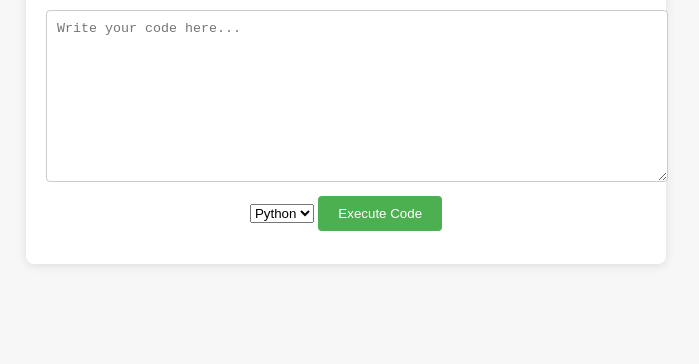
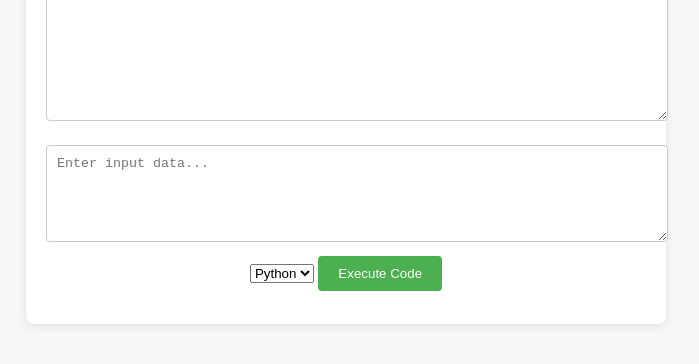
Before and after one commit to Prakashkuvvam/SandBox-001, a plain HTML site: page frontend/index.html in a window 1280 px wide. Shown: the part 318-682 px from the top of the page, without its empty margins (294-993 px from the left). Drawn offline with Linux system fonts and the light colour scheme.

Commit message:
Update index.html

```diff
--- a/frontend/index.html
+++ b/frontend/index.html
@@ -11,6 +11,7 @@
         <h1>Code Execution Platform</h1>
         <form id="codeForm">
             <textarea id="codeInput" placeholder="Write your code here..." rows="10" cols="50"></textarea>
+            <textarea id="inputData" placeholder="Enter input data..." rows="5" cols="50"></textarea>
             <select id="languageSelect">
                 <option value="python">Python</option>
                 <option value="cpp">C++</option>
@@ -18,7 +19,6 @@
             <button type="submit">Execute Code</button>
         </form>
 
-        <!-- Loading Indicator (Initially hidden) -->
         <div id="loading" class="hidden">
             <p>Executing your code...</p>
             <div class="spinner"></div>
```
